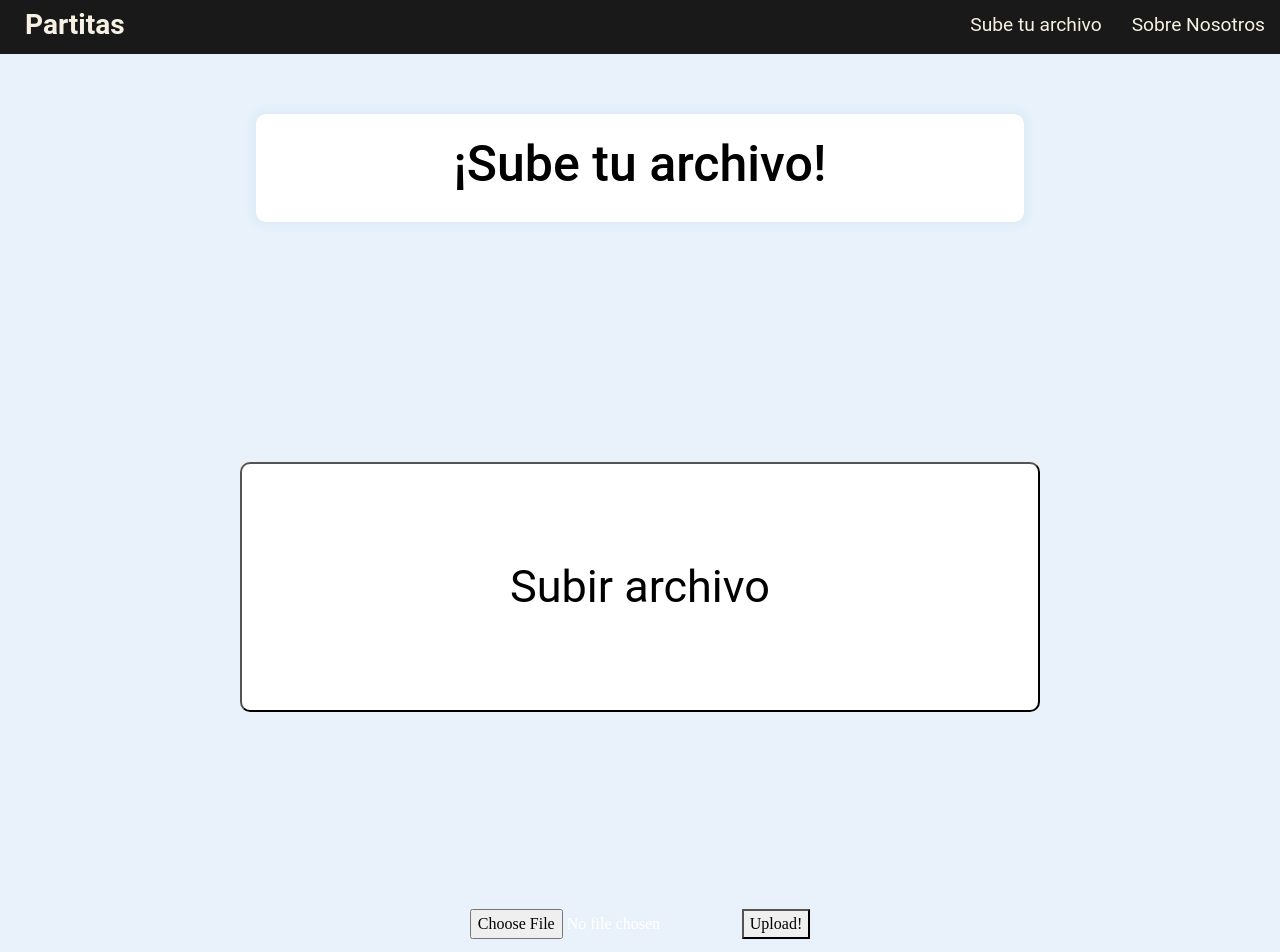
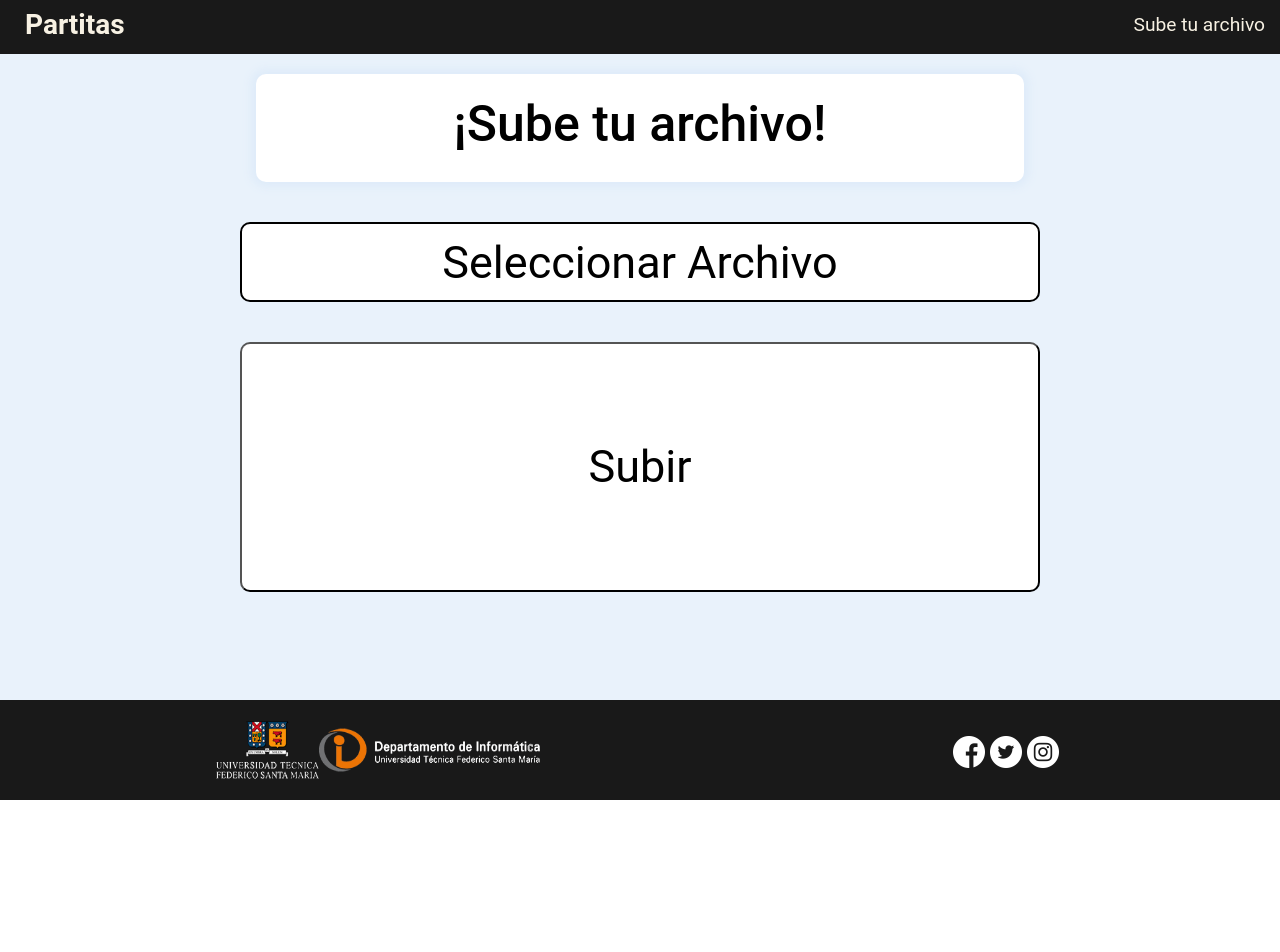
Before and after one commit to MrAnacletus/Feria-Polymnia, a React (Create React App) app: page / in a window 1280 px wide. Shown: the top 952 px of the page. After the commit the page ends 800 px from the top, so only its background shows below. Built offline with nearby package versions, Linux system fonts and the light colour scheme.

Commit message:
Embellecimiento

```diff
--- a/src/App.css
+++ b/src/App.css
@@ -9,6 +9,7 @@
   min-height: 100vh;
   width: 100%;
   position: relative;
+  background: #e9f2fb;
 }
 
 .App-logo {
@@ -55,21 +56,25 @@
 
 .colorBg{
   overflow-x: hidden;
-  overflow-y: auto;
+  overflow-y: hidden;
   /* background: rgba(41, 39, 39, 0.753); */
   background: #e9f2fb;
 
 }
 
 .Footer {
-	color:#FFFFFF;
-	font-size:1.5em;
-	text-align: center;
-	line-height:100px;
-	background: var(--color-7);
+  color: #FFFFFF;
+  font-size: 1.5em;
+  text-align: center;
+  line-height: 100px;
+  background: var(--color-7);
   height: 100px;
-  position: relative;
+  position: absolute;
+  bottom: 0;
   clear: both;
+  display: flex;
+  width: 100%;
+  justify-content: space-around;
 }
 /* color:#FFFFFF;
 font-size:1.5em;
@@ -103,22 +108,22 @@ background: var(--color-7);
 	overflow: hidden;
 }
 
- /* width */
+/*
 ::-webkit-scrollbar {
 	width: 10px;
 }
 
-  /* Track */
+
 ::-webkit-scrollbar-track {
 	background: #f1f1f1;
 }
 
-  /* Handle */
+
 ::-webkit-scrollbar-thumb {
 	background: #888;
 }
 
-  /* Handle on hover */
+
 ::-webkit-scrollbar-thumb:hover {
 	background: #555;
-}
+}  */
--- a/src/Componentes/ExportarPartitura/ExportarPartitura.css
+++ b/src/Componentes/ExportarPartitura/ExportarPartitura.css
@@ -1,9 +1,10 @@
 @import "../../variables.css";
 
 .containerExportar {
-	width: 100%;
-	height: 100%;
 	background-color: #e9f2fb;
+	display: flex;
+	flex-direction: column;
+    align-items: center;
 }
 .containerTituloExportar{
 	margin-top: 20px;
@@ -39,12 +40,9 @@
 	color: black;
 	font-size: 35px;
 	font-family: 'Roboto', sans-serif;
-	background-color: white;
 	border-radius: 10px;
 	padding: 20px;
 	transition: border 2s, background-color 2s;
-	margin-top: 210px;
-	margin-bottom: 265px;
 }
 .btnExportar:hover{
 	background-color: var(--color-hover);
--- a/src/Componentes/ExportarPartitura/ExportarPartitura.js
+++ b/src/Componentes/ExportarPartitura/ExportarPartitura.js
@@ -1,8 +1,6 @@
 import axios from "axios";
 import React, {Component} from "react";
 import './ExportarPartitura.css';
-
-const FileDownload = require('js-file-download');
 
 class ExportarPartitura extends Component {
     constructor(){
--- a/src/Componentes/Menu/Menu.css
+++ b/src/Componentes/Menu/Menu.css
@@ -148,15 +148,13 @@
 .SubirBoton{
     height: 250px;
     width: 800px;
+	margin-top: 20px;
+	margin-bottom: 20px;
     padding: 5px;
-	float: down;
     background-color: white;
-    color: black;
 	border-radius: 10px;
     font-size: 45px;
     transition: border 2s, background-color 2s;
-	margin-top: 210px;
-	margin-bottom: 197px;
 	font-family: 'Roboto', sans-serif;
 	color: black;
 }
@@ -195,8 +193,8 @@
 }
 
 .containerMenu{
-	margin-top: 60px;
-	margin-bottom: 30px;
+	margin-top: 20px;
+	margin-bottom: 20px;
 	margin-left: auto;
 	margin-right: auto;
 	max-width: var(--bs-content-width,768px);
--- a/src/Componentes/Menu/Menu.js
+++ b/src/Componentes/Menu/Menu.js
@@ -19,8 +19,7 @@ class Menu extends Component {
                 <div className="containerMenu">
                     <h1 className="tituloMenu">¡Sube tu archivo!</h1>
                 </div>
-                <button className="SubirBoton" onClick={() => this.changePage("PantallaDeCarga")}>Subir archivo</button>
-                <SubirArchivo/>
+                <SubirArchivo sendData={this.changePage}/>
             </div>
         )
     }
--- a/src/Componentes/Menu/SubirArchivo/SubirArchivo.css
+++ b/src/Componentes/Menu/SubirArchivo/SubirArchivo.css
@@ -11,20 +11,43 @@
     font-family: 'Roboto', sans-serif;
 }
 
-.inputArchivo{
-    transition: border 2s, background-color 2s;
-    height: 50px;
-    width: 100%;
+input[type="file"]{
+    display: none;
 }
 
-.botonSubir{
+.custom-file-upload {
+    height: 80px;
+    width: 800px;
+	margin-top: 20px;
+	margin-bottom: 20px;
+    padding: 5px;
     background-color: white;
-    color: black;
+    border: 2px solid black;
+	border-radius: 10px;
+    font-size: 45px;
     transition: border 2s, background-color 2s;
 	font-family: 'Roboto', sans-serif;
+	color: black;
+    cursor: pointer;
 }
-
-.botonSubir:hover{
+.custom-file-upload:hover{
     background-color: var(--color-hover);
     border: 2px solid var(--color-hover);
 }
+
+.input.inputArchivo{
+    border: none;
+    color: black;
+    padding: 16px 32px;
+    text-decoration: none;
+    margin: 4px 2px;
+    cursor: pointer;
+}
+.conteinerInputs{
+    color: black;
+    margin: auto;
+    display: flex;
+    align-items: center;
+    justify-content: center;
+    flex-direction: column;
+}
--- a/src/Componentes/Menu/SubirArchivo/SubirArchivo.js
+++ b/src/Componentes/Menu/SubirArchivo/SubirArchivo.js
@@ -1,4 +1,4 @@
-import React, { Component, useState } from 'react';
+import React, { Component } from 'react';
 import axios from 'axios';
 import "./SubirArchivo.css";
 
@@ -6,69 +6,60 @@ class SubirArchivo extends Component{
     constructor(){
         super();
         this.state = {};
+        this.changePage = this.changePage.bind(this);
     }
 
     onFileChange = event => {
         this.setState({ selectedFile: event.target.files[0] });
     };
 
+    changePage(value){
+        this.props.sendData(value);
+    }
+
     onFileUpload = () => {
+        if (this.state.selectedFile !== undefined){
             let rutaArchivo;
             console.log(this.state.selectedFile);
-        const formData = new FormData();
+            var formData = new FormData();
             formData.append(
                 "file",
                 this.state.selectedFile,
                 this.state.selectedFile.name
                 )
             axios.post('http://localhost:8000/upload', formData)
-            .then(response => rutaArchivo = response.data.message)
+                .then(response => {
+                    rutaArchivo = response.data.message;
+                    this.changePage("PantallaDeCarga")
+                })
                 .catch(error => {
                     this.setState({ errorMessage: error.message });
                     console.error('There was an error!', error);
                 });
-        formData ={
+            console.log(rutaArchivo)
+            // formData ={
 
-        }
-        axios.post('http://localhost:8000/API', formData)
-            .then(response => rutaArchivo = response.data.message)
-            .catch(error => {
-                this.setState({ errorMessage: error.message });
-                console.error('There was an error!', error);
-            });
-    };
-    fileData = () => {
-    if (this.state.selectedFile) {
-        return (
-        <div>
-            <h2>File Details:</h2>
-            <p>File Name: {this.state.selectedFile.name}</p>
-            <p>File Type: {this.state.selectedFile.type}</p>
-            <p>
-            Last Modified:{" "}
-            {this.state.selectedFile.lastModifiedDate.toDateString()}
-            </p>
-        </div>
-        );
-    } else {
-        return (
-        <div>
-            <br />
-            <h4>Choose before Pressing the Upload button</h4>
-        </div>
-        );
+            // }
+            // axios.post('http://localhost:8000/API', formData)
+            //     .then(response => rutaArchivo = response.data.message)
+            //     .catch(error => {
+            //         this.setState({ errorMessage: error.message });
+            //         console.error('There was an error!', error);
+            //     })
+        ;}else{
+            this.changePage("PantallaDeCarga");
         }
     };
     render() {
     return (
-        <div>
-            <div>
-                <input name="archivo" type="file" onChange={this.onFileChange} />
-                <button type="submit" onClick={this.onFileUpload}>
-                Upload!
+        <div className='conteinerInputs'>
+            <label for="file-upload" class="custom-file-upload">
+                Seleccionar Archivo
+                <input id="file-upload" type="file" onChange={this.onFileChange}/>
+            </label>
+            <button className='SubirBoton' id='botonSubir' type="submit" onClick={this.onFileUpload} >
+            Subir
             </button>
-            </div>
-        {this.fileData()}
         </div>
     );
     }
--- a/src/Componentes/Navbar/MenuItems.js
+++ b/src/Componentes/Navbar/MenuItems.js
@@ -5,10 +5,10 @@ export const MenuItems = [
         cName: 'nav-links',
         clicado: 'nav-links-clicado'
     },
-    {
-        title: 'Sobre Nosotros',
-        url: 'SobreNosotros',
-        cName: 'nav-links',
-        clicado: 'nav-links-clicado'
-    }
+    // {
+    //     title: 'Sobre Nosotros',
+    //     url: 'SobreNosotros',
+    //     cName: 'nav-links',
+    //     clicado: 'nav-links-clicado'
+    // }
 ]
--- a/src/Componentes/PantallaDeCarga/PantallaDeCarga.css
+++ b/src/Componentes/PantallaDeCarga/PantallaDeCarga.css
@@ -7,9 +7,8 @@
 }
 .containerTituloCarga{
     margin-top: 20px;
-    margin-left: 350px;
-    margin-bottom: 545px;
-    margin-right: 350px;
+    margin-left: 20%;
+    margin-right: 20%;
     background-color: rgba(255,255,255,255);
 	box-shadow: 0px 0px 10px 5px #deebf9;
 	border-radius: 10px;
@@ -18,10 +17,11 @@
 }
 
 .PantallaDeCarga{
-    justify-content: center;
     align-items: center;
-    flex: center;
     background-color: #e9f2fb;
+    display: flex;
+    justify-content: space-evenly;
+    align-content: space-around;
 }
 img{
     max-width: 100%;
```
Lines whose indentation alone changed are shown as unchanged.
